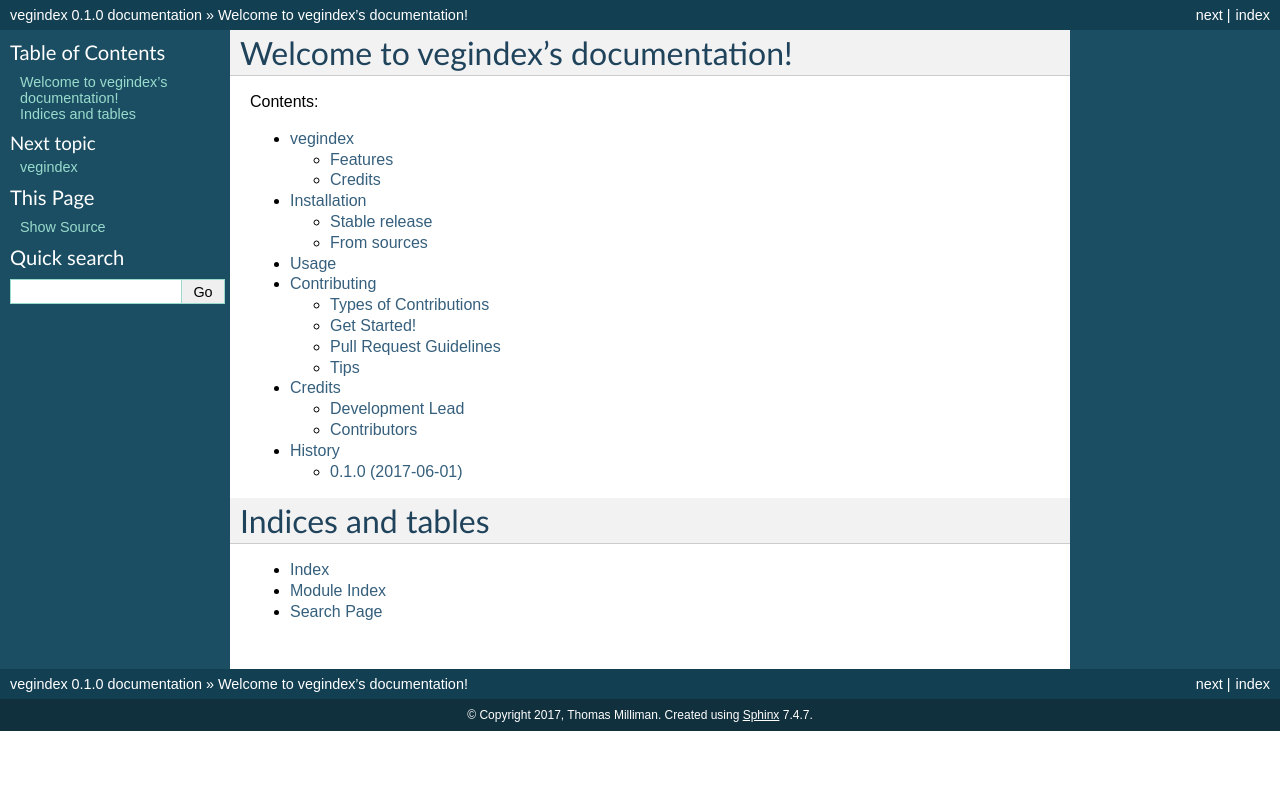
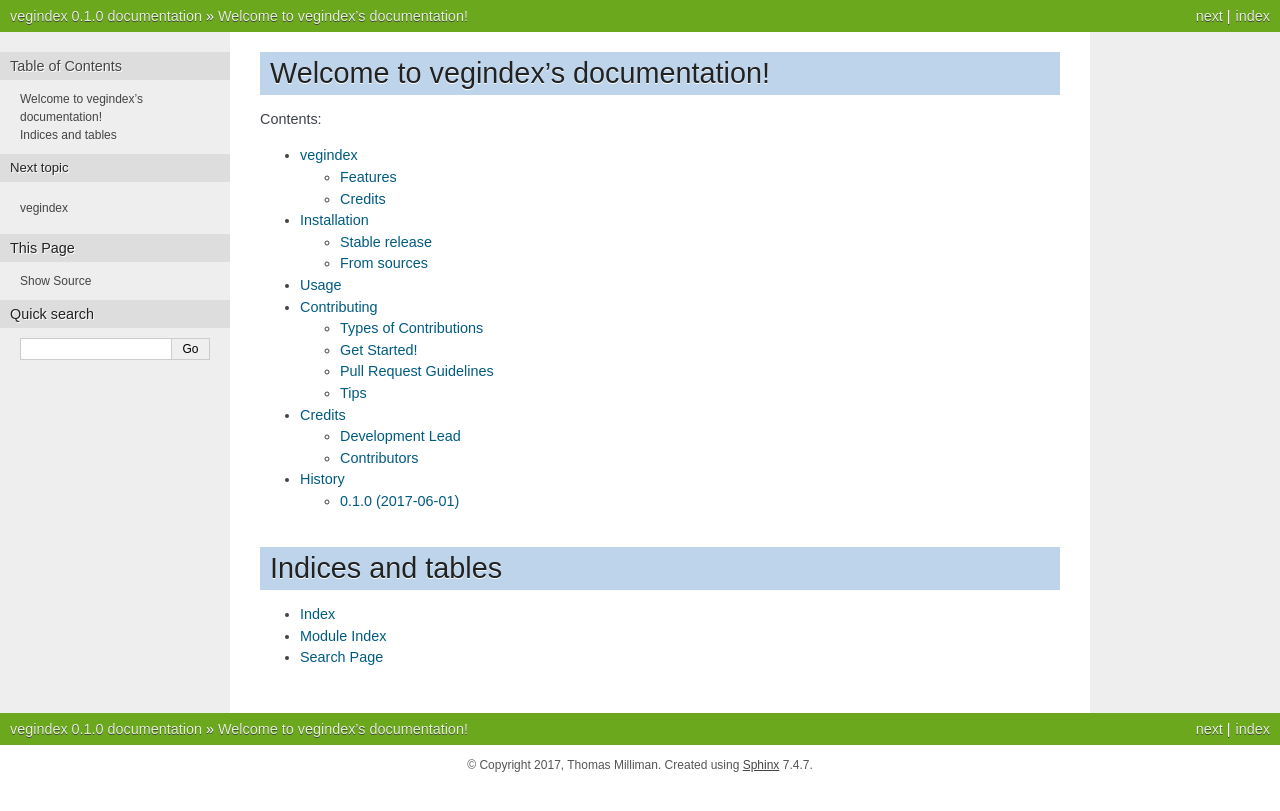
Before and after one commit to babayefarzan/old_vegindex, a Sphinx documentation site: the page built from docs/index.rst, in a window 1280 px wide. Shown: the top 811 px of the page. Built offline with Sphinx 7.4.7, drawn with Linux system fonts in a browser that asks for light colours.

Commit message:
change default theme

```diff
--- a/docs/conf.py
+++ b/docs/conf.py
@@ -111,7 +111,8 @@ pygments_style = 'sphinx'
 
 # The theme to use for HTML and HTML Help pages.  See the documentation for
 # a list of builtin themes.
-html_theme = 'default'
+# html_theme = 'default'
+html_theme = 'nature'
 
 # Theme options are theme-specific and customize the look and feel of a
 # theme further.  For a list of options available for each theme, see the
```
